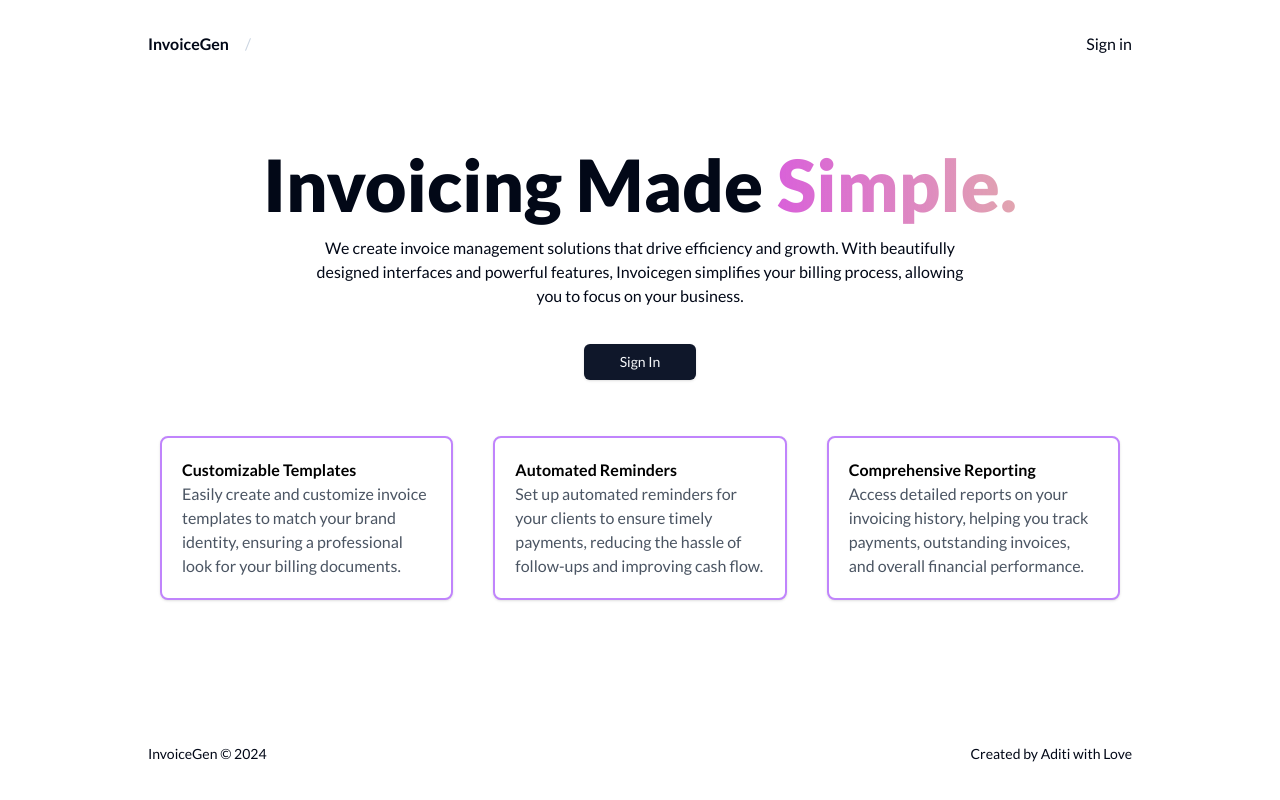
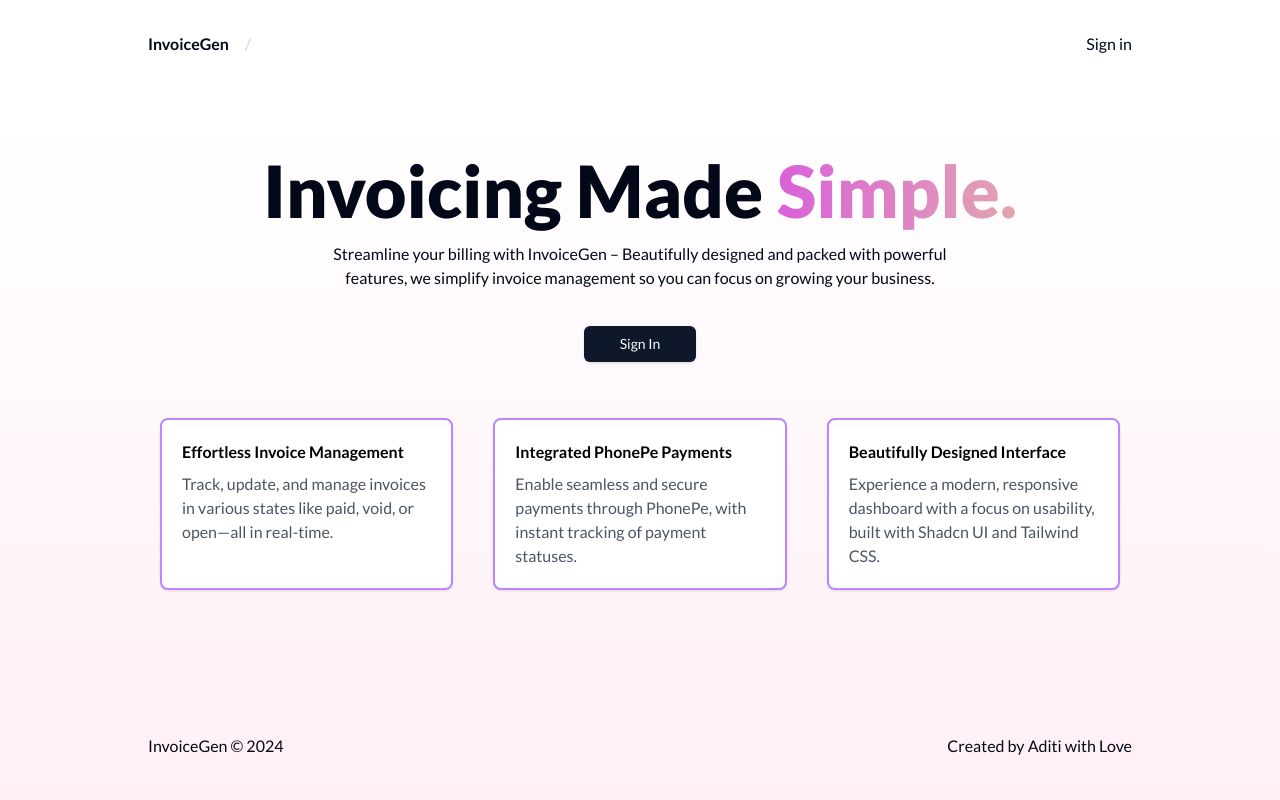
Before and after one commit to aditi755/InvoiceGen, a Next.js app: page / in a window 1280 px wide. Built offline with nearby package versions, Linux system fonts and the light colour scheme; no server answers.

Commit message:
some ui fixes

```diff
--- a/src/app/globals.css
+++ b/src/app/globals.css
@@ -82,3 +82,7 @@ body {
   -webkit-background-clip: text; /* For Safari */
   -webkit-text-fill-color: transparent; /* Make text transparent */
 }
+
+.gradient-bg {
+  background: linear-gradient(to bottom, #ffffff 0%, #fff0f5 100%);
+}
--- a/src/app/layout.tsx
+++ b/src/app/layout.tsx
@@ -4,7 +4,6 @@ import {
   ClerkProvider,
 } from '@clerk/nextjs'
 import Header from "@/components/Header";
-
 import { Lato } from "next/font/google";
 
 
--- a/src/app/page.tsx
+++ b/src/app/page.tsx
@@ -4,17 +4,17 @@ import Footer from "@/components/Footer";
 
 export default function Home() {
   return (
-    <main className="flex justify-center items-center  w-full">
+    <main className="flex justify-center items-center  w-full gradient-bg">
     <div className="flex flex-col gap-4 max-w-5xl">
     <h1 className="lg:text-7xl text-3xl md:text-6xl font-extrabold mx-auto mt-10">Invoicing Made <span className="gradient-text w-20 h-20">Simple.</span></h1>
 
 
     <p className="hidden md:block text-center mx-auto md:max-w-2xl">
-    We create invoice management solutions that drive efficiency and growth. With beautifully designed interfaces and powerful features, Invoicegen simplifies your billing process, allowing you to focus on your business.
+    Streamline your billing with InvoiceGen – Beautifully designed and packed with powerful features, we simplify invoice management so you can focus on growing your business.
     </p>
 
     <p className="md:hidden text-center mx-auto  max-w-sm ">
-    We create invoice management solutions that drive efficiency and growth. With beautifully designed interfaces and powerful features, Invoicegen simplifies your billing process, allowing you to focus on what truly matters—your business.
+    Streamline your billing with InvoiceGen – Beautifully designed and packed with powerful features, we simplify invoice management so you can focus on growing your business.
     </p>
 
       <Button className="w-28 mt-5 mx-auto">
@@ -23,16 +23,16 @@ export default function Home() {
 
       <div className="grid grid-cols-1 md:grid-cols-2 lg:grid-cols-3 gap-10  mx-auto mb-20 mt-10 px-2 md:px-8">
       <div className="bg-white p-5 rounded-lg shadow border-2 border-purple-400">
-        <h2 className="text-black font-bold">Customizable Templates</h2>
-        <p className="text-gray-600">Easily create and customize invoice templates to match your brand identity, ensuring a professional look for your billing documents.</p>
+        <h2 className="text-black font-bold">Effortless Invoice Management</h2>
+        <p className="text-gray-600 mt-2">Track, update, and manage invoices in various states like paid, void, or open—all in real-time.</p>
       </div>
       <div className="bg-white p-5 rounded-lg shadow border-2 border-purple-400 ">
-        <h2 className="text-black font-bold">Automated Reminders</h2>
-        <p className="text-gray-600">Set up automated reminders for your clients to ensure timely payments, reducing the hassle of follow-ups and improving cash flow.</p>
+        <h2 className="text-black font-bold">Integrated PhonePe Payments</h2>
+        <p className="text-gray-600 mt-2">Enable seamless and secure payments through PhonePe, with instant tracking of payment statuses.</p>
       </div>
       <div className="bg-white p-5 rounded-lg shadow border-2 border-purple-400 ">
-        <h2 className="text-black font-bold">Comprehensive Reporting</h2>
-        <p className="text-gray-600">Access detailed reports on your invoicing history, helping you track payments, outstanding invoices, and overall financial performance.</p>
+        <h2 className="text-black font-bold">Beautifully Designed Interface</h2>
+        <p className="text-gray-600 mt-2">Experience a modern, responsive dashboard with a focus on usability, built with Shadcn UI and Tailwind CSS.</p>
       </div>
     </div>
 
--- a/src/app/payment.ts
+++ b/src/app/payment.ts
@@ -2,8 +2,8 @@
 "use server";
 
 const PHONEPE_API_URL = "https://api-preprod.phonepe.com/apis/pg-sandbox";
-const MERCHANT_ID = "PGTESTPAYUAT86"; // Replace with your actual Merchant ID  PGTESTPAYUAT86
-const SALT_KEY = "96434309-7796-489d-8924-ab56988a6076"; // Replace with your actual Salt Key  96434309-7796-489d-8924-ab56988a6076
+const MERCHANT_ID = "PGTESTPAYUAT86"; // Replace with your actual Merchant ID
+const SALT_KEY = "96434309-7796-489d-8924-ab56988a6076"; // Replace with your actual Salt Key
 
 import { createHash } from 'crypto';
 import axios from 'axios';
@@ -28,7 +28,7 @@ export async function initiatePayment(amount: number, transactionId: string) {
     const payloadMain = Buffer.from(payload).toString('base64');
     const string = payloadMain + '/pg/v1/pay' + SALT_KEY;
     const sha256 = createHash('sha256').update(string).digest('hex');
-    const checksum = sha256 + '###' + 1; // Ensure keyIndex is correct
+    const checksum = sha256 + '###' + 1;
 
     const response = await axios.post(`${PHONEPE_API_URL}/pg/v1/pay`, {
       request: payloadMain
@@ -43,7 +43,7 @@ export async function initiatePayment(amount: number, transactionId: string) {
     const responseData = response.data;
     console.log("RESPONSE DATA FROM PAYMNEY IS",responseData);
     console.log(responseData.data.instrumentResponse.redirectInfo)
-    return responseData; // Ensure this includes the redirect URL
+    return responseData;
   } catch (error) {
     console.error("Payment error:", error);
     throw new Error("Payment initiation failed: " + error);
@@ -52,7 +52,7 @@ export async function initiatePayment(amount: number, transactionId: string) {
 
 // Payment status handling function
 export async function handlePaymentStatus(merchantTransactionId: string) {
-  const merchantId = MERCHANT_ID; // Use the defined merchant ID
+  const merchantId = MERCHANT_ID;
 
   const keyIndex = 1;
   const string = `/pg/v1/status/${merchantId}/${merchantTransactionId}` + SALT_KEY;
--- a/src/app/status/[id]/page.tsx
+++ b/src/app/status/[id]/page.tsx
@@ -36,10 +36,10 @@ const StatusPage = ({ params }: { params: { id: string } }) => {
     };
 
     checkPaymentStatus();
-  }, [id, router]); // Include router in the dependency array
+  }, [id, router]);
 
   if (loading) {
-    return <div>Loading...</div>; // Show a loading state while checking
+    return <div>Loading...</div>;
   }
 
   return (
--- a/src/components/Footer.tsx
+++ b/src/components/Footer.tsx
@@ -4,10 +4,10 @@ const Footer = () => {
   return (
     <footer className="mt-12 mb-8">
       <Container className="flex justify-between gap-4">
-        <p className="text-sm">
+        <p className="text-md">
           InvoiceGen &copy; {new Date().getFullYear()}
         </p>
-        <p className="text-sm">
+        <p className="text-md ">
           Created by Aditi with Love
         </p>
       </Container>
```
